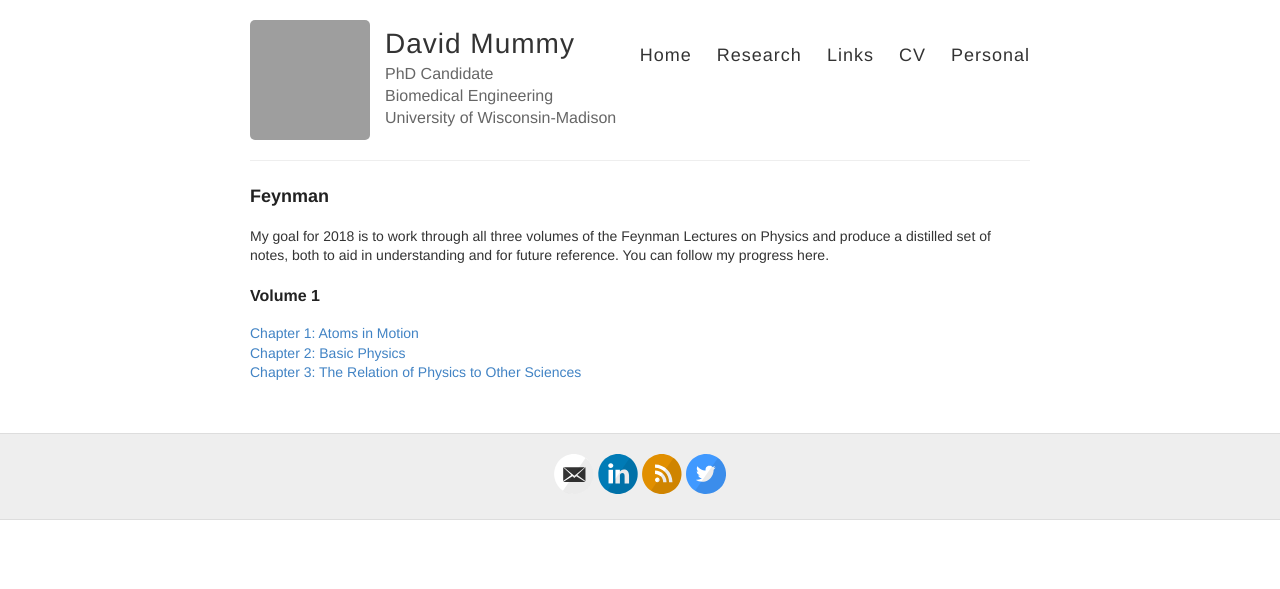
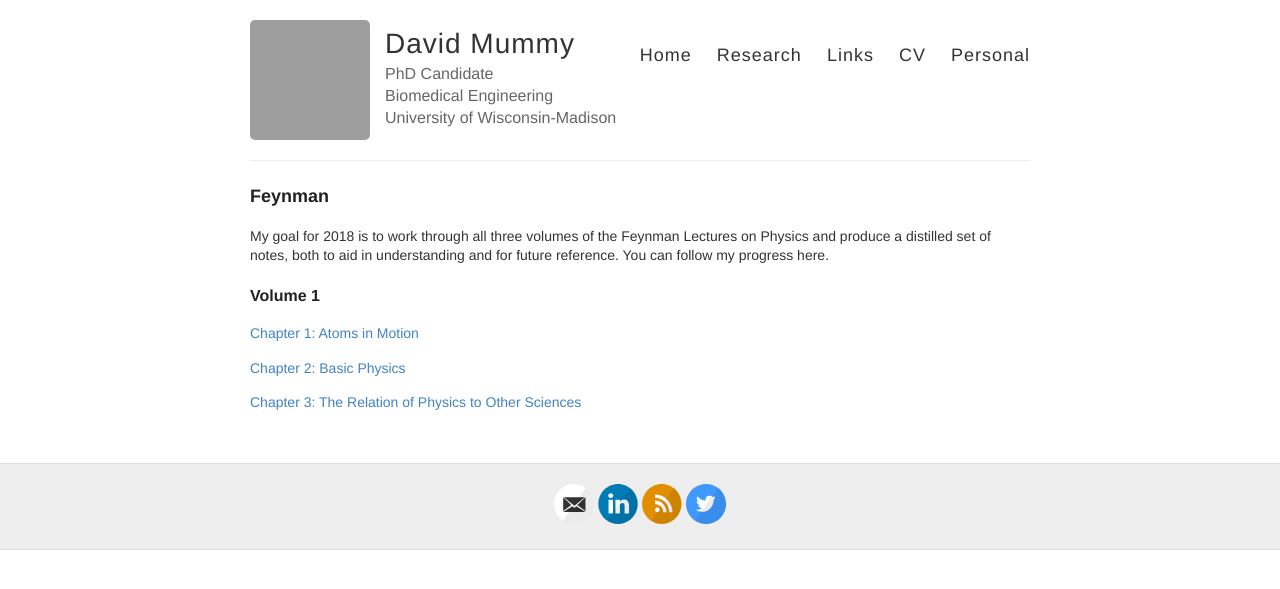
Before and after one commit to mummydg/mummydg.github.io, a Jekyll site: the page built from feynman.md, in a window 1280 px wide. Shown: the top 589 px of the page. Built offline with Jekyll 4.4.1, drawn with Linux system fonts in a browser that asks for light colours; grey boxes are pictures that could not be loaded.

Commit message:
re-fixing line break error

```diff
--- a/feynman.md
+++ b/feynman.md
@@ -7,6 +7,8 @@
 My goal for 2018 is to work through all three volumes of the Feynman Lectures on Physics and produce a distilled set of notes, both to aid in understanding and for future reference. You can follow my progress here.
 
 ## Volume 1
-<a href="{{ site.baseurl }}/feynman/feynman_vol1_chap1.pdf">Chapter 1: Atoms in Motion</a><br>
-<a href="{{ site.baseurl}}/feynman/feynman_vol1_chap2.pdf">Chapter 2: Basic Physics</a><br>
-<a href="{{ site.baseurl}}/feynman/feynman_vol1_chap3.pdf">Chapter 3: The Relation of Physics to Other Sciences</a><br>
+<a href="{{ site.baseurl }}/feynman/feynman_vol1_chap1.pdf">Chapter 1: Atoms in Motion</a>
+
+<a href="{{ site.baseurl}}/feynman/feynman_vol1_chap2.pdf">Chapter 2: Basic Physics</a>
+
+<a href="{{ site.baseurl}}/feynman/feynman_vol1_chap3.pdf">Chapter 3: The Relation of Physics to Other Sciences</a>
```
